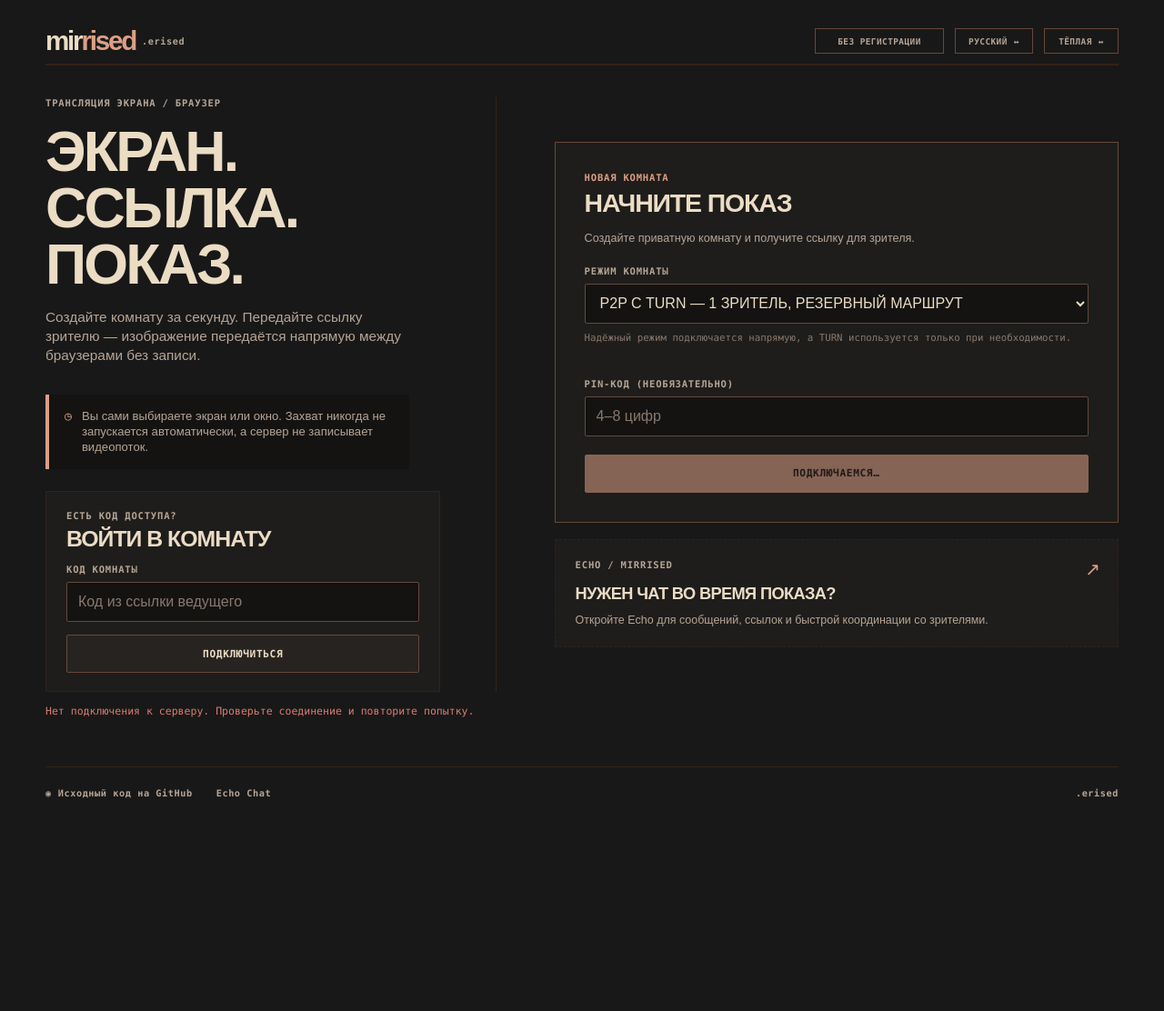
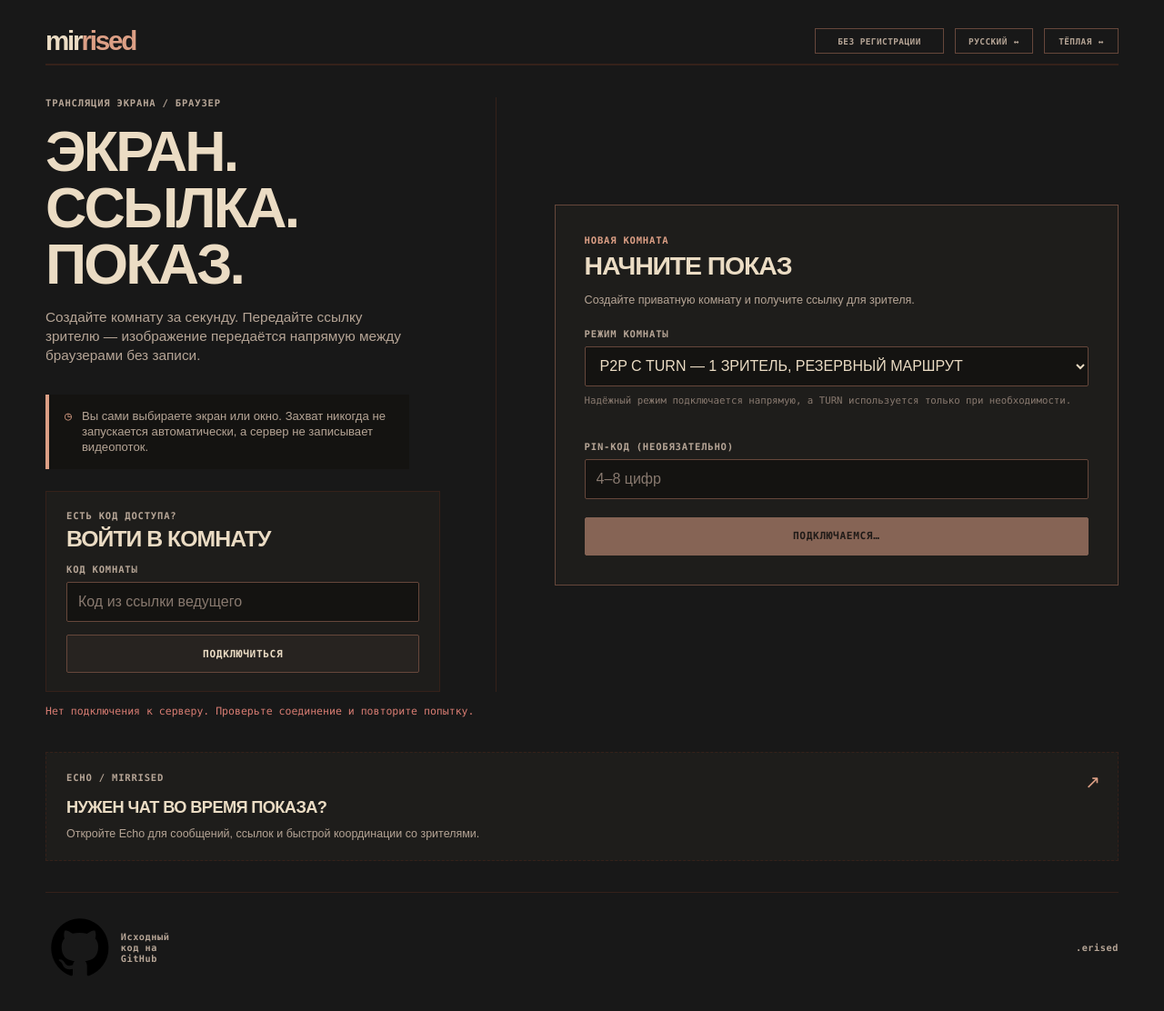
Before and after one commit to FArseniy/Mirrised, a website: page public/index.html in a window 1280 px wide. Shown: the whole page at 91% size. Before the commit the page ends 910 px from the top, so only its background shows below. Drawn offline with nearby package versions, Linux system fonts and the light colour scheme.

Commit message:
style: refine desktop layout and ecosystem links

```diff
--- a/public/index.html
+++ b/public/index.html
@@ -12,7 +12,6 @@
       <header class="landing-header">
         <div class="brand-cluster">
           <a class="brand" href="/" aria-label="Mirrised — главная">mir<span>rised</span></a>
-          <a class="erised-link" href="https://www.erised.click/" target="_blank" rel="noopener noreferrer">.erised</a>
         </div>
         <div class="header-tools" data-i18n-aria="aria.interface">
           <span class="privacy-pill" data-i18n="header.service">БЕЗ РЕГИСТРАЦИИ</span>
@@ -54,14 +53,14 @@
             <input id="room-pin-create" name="room-pin-create" type="password" inputmode="numeric" autocomplete="new-password" maxlength="8" pattern="[0-9]{4,8}" placeholder="4–8 цифр" data-i18n-placeholder="home.pin.placeholder" />
             <button class="button button-primary" type="submit" disabled data-i18n="home.create.loading">ПОДКЛЮЧАЕМСЯ…</button>
           </form>
-          <a class="echo-cta" href="https://echo.erised.click/" target="_blank" rel="noopener noreferrer">
-            <span class="eyebrow">ECHO / MIRRISED</span><span class="echo-arrow" aria-hidden="true">↗</span>
-            <strong data-i18n="echo.home.title">НУЖЕН ЧАТ ВО ВРЕМЯ ПОКАЗА?</strong><span data-i18n="echo.home.copy">Откройте Echo для сообщений, ссылок и быстрой координации со зрителем.</span>
-          </a>
         </section>
       </div>
       <p id="status" class="status" role="status" aria-live="polite"></p>
-      <footer class="site-footer"><a class="github-link" href="https://github.com/FArseniy/Mirrised" target="_blank" rel="noopener noreferrer">◉ <span>Исходный код на GitHub</span></a><a href="https://echo.erised.click/" target="_blank" rel="noopener noreferrer">Echo Chat</a><a href="https://www.erised.click/" target="_blank" rel="noopener noreferrer">.erised</a></footer>
+      <a class="echo-cta echo-cta-wide" href="https://echo.erised.click/" target="_blank" rel="noopener noreferrer">
+        <span class="eyebrow">ECHO / MIRRISED</span><span class="echo-arrow" aria-hidden="true">↗</span>
+        <strong data-i18n="echo.home.title">НУЖЕН ЧАТ ВО ВРЕМЯ ПОКАЗА?</strong><span data-i18n="echo.home.copy">Откройте Echo для сообщений, ссылок и быстрой координации со зрителем.</span>
+      </a>
+      <footer class="site-footer"><a class="github-link" href="https://github.com/FArseniy/Mirrised" target="_blank" rel="noopener noreferrer" aria-label="Исходный код Mirrised на GitHub"><svg viewBox="0 0 24 24" aria-hidden="true"><path d="M12 2C6.48 2 2 6.58 2 12.24c0 4.53 2.87 8.37 6.84 9.73.5.1.68-.22.68-.49 0-.24-.01-1.04-.01-1.89-2.78.62-3.37-1.2-3.37-1.2-.45-1.18-1.11-1.49-1.11-1.49-.91-.64.07-.63.07-.63 1 .07 1.53 1.06 1.53 1.06.9 1.57 2.35 1.12 2.92.86.09-.67.35-1.12.63-1.38-2.22-.26-4.56-1.15-4.56-5.1 0-1.13.39-2.05 1.04-2.78-.1-.26-.45-1.32.1-2.74 0 0 .85-.28 2.75 1.06A9.3 9.3 0 0 1 12 6.94c.85 0 1.7.12 2.5.34 1.9-1.34 2.75-1.06 2.75-1.06.55 1.42.2 2.48.1 2.74.65.73 1.04 1.65 1.04 2.78 0 3.96-2.34 4.84-4.57 5.1.36.32.68.92.68 1.86 0 1.34-.01 2.42-.01 2.75 0 .27.18.6.69.49A10.27 10.27 0 0 0 22 12.24C22 6.58 17.52 2 12 2Z" /></svg><span>Исходный код на GitHub</span></a><a href="https://www.erised.click/" target="_blank" rel="noopener noreferrer">.erised</a></footer>
     </main>
     <div id="toast-region" class="toast-region" aria-live="polite" aria-atomic="true"></div>
     <script src="/socket.io/socket.io.js"></script><script src="/app.js"></script>
```
